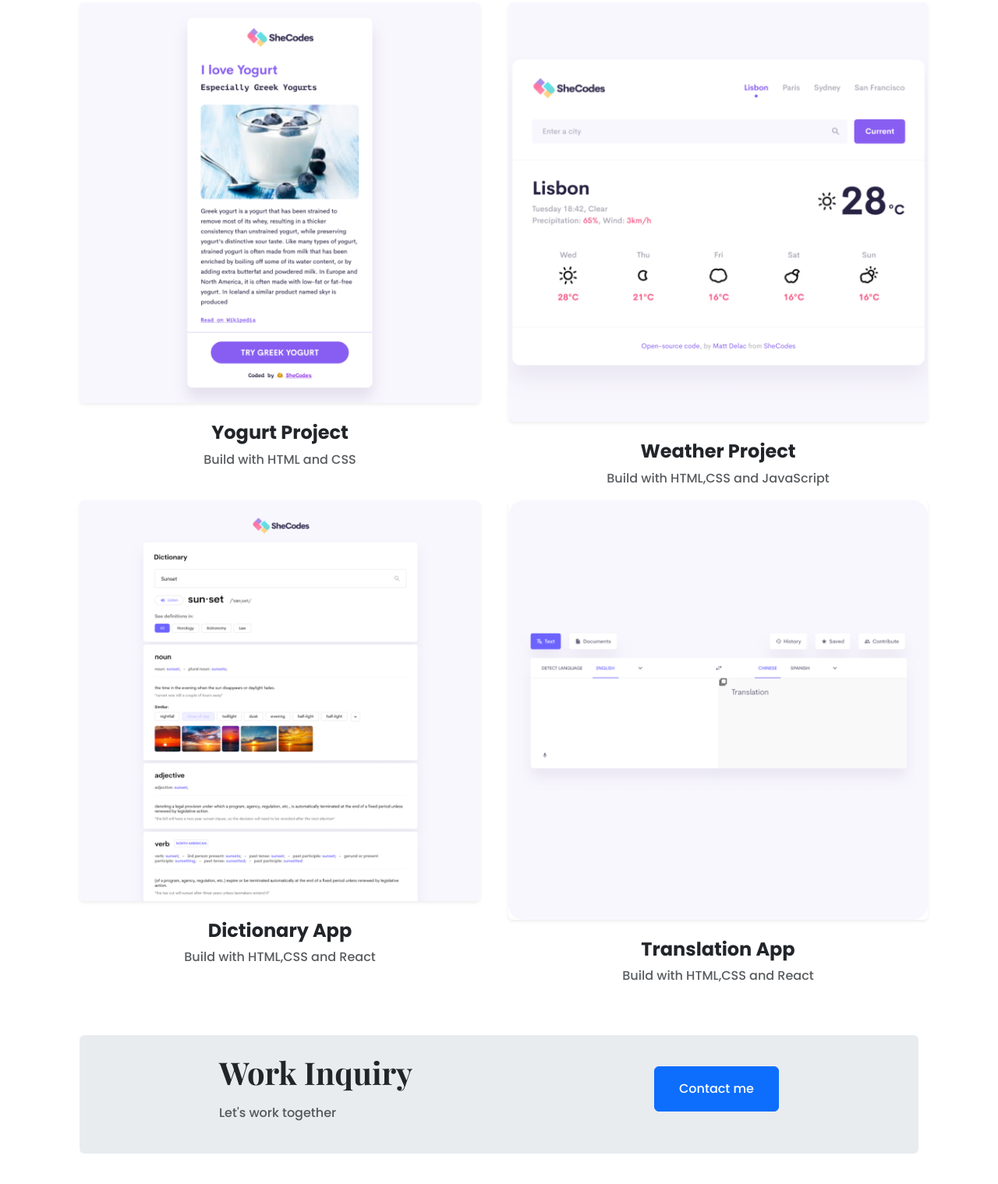
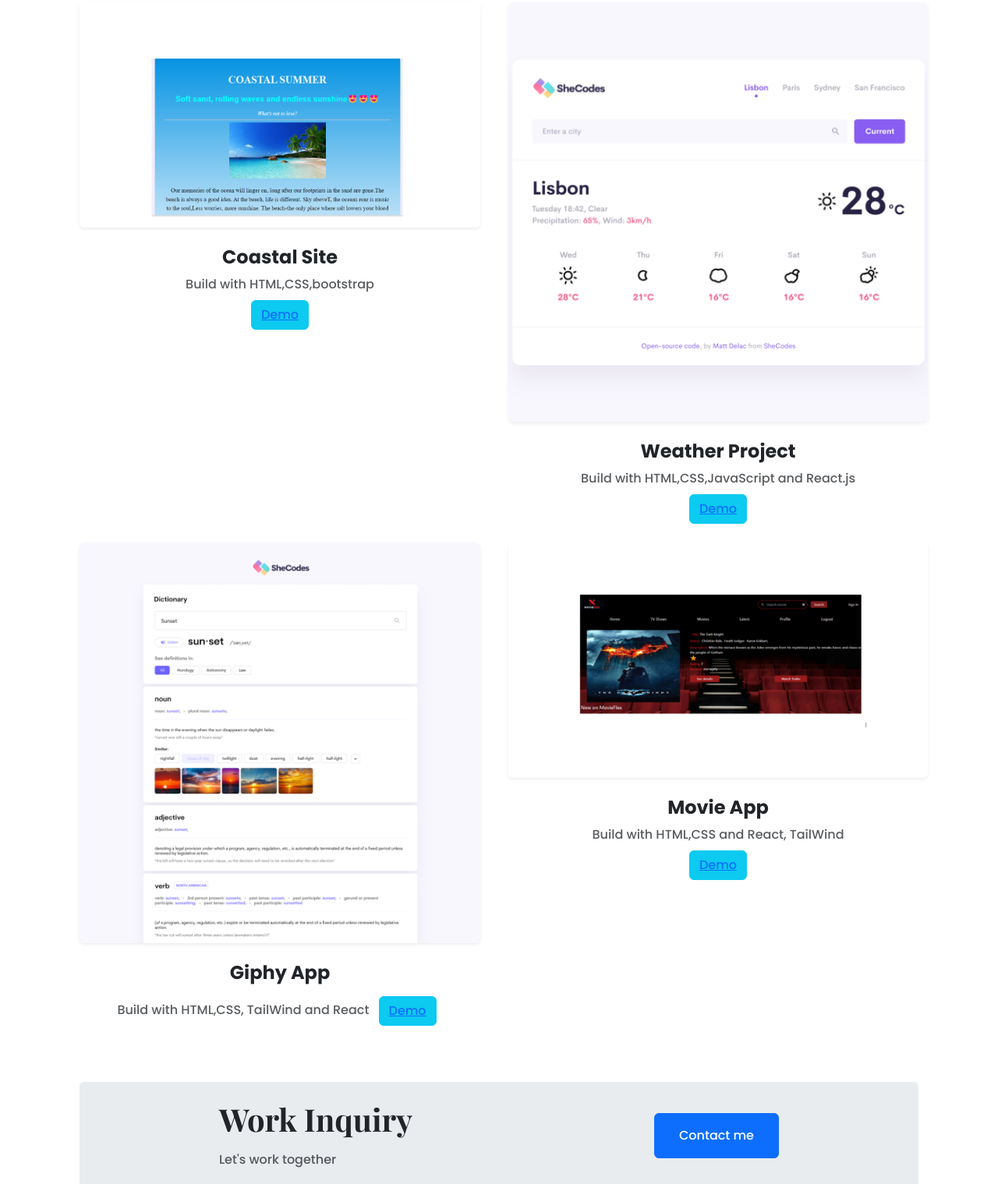
Before and after one commit to Dabi-ayu/portfolio-sample, a plain HTML site: page work.html in a window 1280 px wide. Shown: the part 344-1863 px from the top of the page at 78% size. Drawn offline with nearby package versions, Linux system fonts and the light colour scheme.

Commit message:
modified projects

```diff
--- a/work.html
+++ b/work.html
@@ -91,26 +91,42 @@
       <div class="row">
         <div class="col-sm-6 gx-5">
           <img
-            src="images/yogurtt.png"
-            alt=""
-            class="img-fluid shadow-sm rounded mb-4"
+            src="images/Design.png"
+            alt="demo pic"
+            class="img-fluid shadow-sm rounded mb-4 h-60 w-100"
           />
           <h3 class="poppins-head text-center fs-4 fw-bolder m-0">
-            Yogurt Project
+            Coastal Site
           </h3>
-          <p class="text-center text-muted mt-2">Build with HTML and CSS</p>
+          <p class="text-center text-muted mt-2">
+            Build with HTML,CSS,bootstrap<br />
+            <span class="my-2 mx-2 btn btn-info text-white"
+              ><a
+                href="https://www.shecodes.io/cohorts/1212/projects/1628128?_gl=1*14ezzyh*_gcl_au*MTg0MDExMzIyLjE3MjIyNjQ4MzA."
+                target="_blank"
+                >Demo</a
+              ></span
+            >
+          </p>
         </div>
         <div class="col-sm-6">
           <img
             src="images/weather.png"
-            alt=""
+            alt="pic"
             class="img-fluid shadow-sm rounded mb-4"
           />
           <h3 class="poppins-head text-center fs-4 fw-bolder m-0">
             Weather Project
           </h3>
           <p class="text-center text-muted mt-2">
-            Build with HTML,CSS and JavaScript
+            Build with HTML,CSS,JavaScript and React.js<br />
+            <span class="my-2 mx-2 btn btn-info text-white"
+              ><a
+                href="https://ornate-sunflower-d418bb.netlify.app"
+                target="_blank"
+                >Demo</a
+              ></span
+            >
           </p>
         </div>
         <div class="col-sm-6 gx-5">
@@ -119,24 +135,34 @@
             alt=""
             class="img-fluid shadow-sm rounded mb-4"
           />
-          <h3 class="poppins-head text-center fs-4 fw-bolder m-0">
-            Dictionary App
-          </h3>
+          <h3 class="poppins-head text-center fs-4 fw-bolder m-0">Giphy App</h3>
           <p class="text-center text-muted mt-2">
-            Build with HTML,CSS and React
+            Build with HTML,CSS, TailWind and React
+            <span class="my-2 mx-2 btn btn-info text-white"
+              ><a
+                href="https://api-fetch-sca-ass-7-group9.vercel.app/"
+                target="_blank"
+                >Demo</a
+              ></span
+            >
           </p>
         </div>
         <div class="col-sm-6">
           <img
-            src="images/trans-app.png"
+            src="images/movieapp.png"
             alt=""
             class="img-fluid shadow-sm rounded mb-4"
           />
-          <h3 class="poppins-head text-center fs-4 fw-bolder m-0">
-            Translation App
-          </h3>
+          <h3 class="poppins-head text-center fs-4 fw-bolder m-0">Movie App</h3>
           <p class="text-center text-muted mt-2">
-            Build with HTML,CSS and React
+            Build with HTML,CSS and React, TailWind <br />
+            <span class="my-2 mx-2 btn btn-info text-white"
+              ><a
+                href="https://ornate-sunflower-d418bb.netlify.app"
+                target="_blank"
+                >Demo</a
+              ></span
+            >
           </p>
         </div>
       </div>
```
Also changed, not shown: index.html (+0 -8 lines), images/Design.png (added), images/movieapp.png (added).
